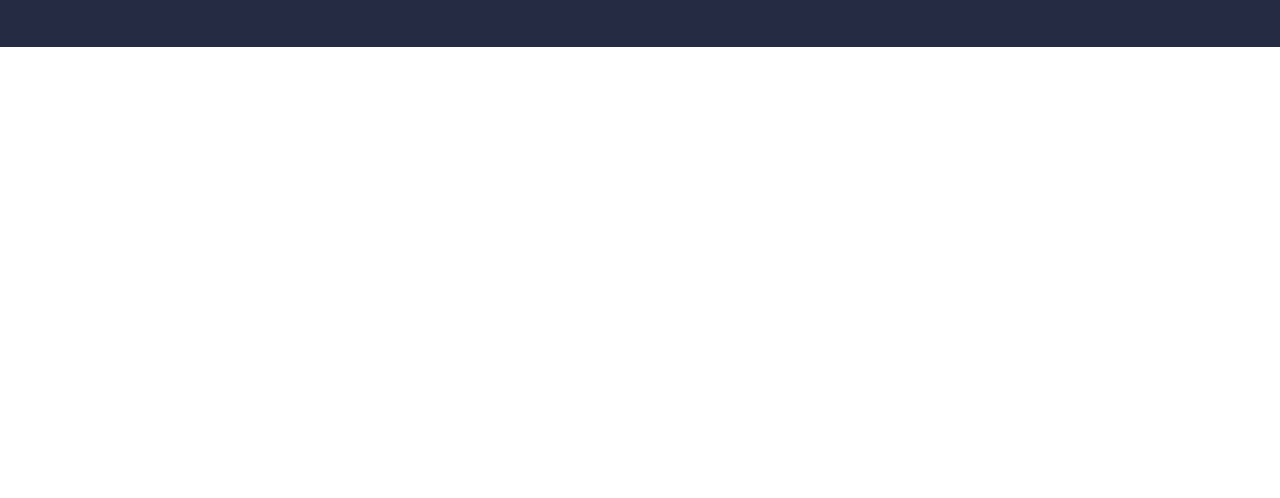
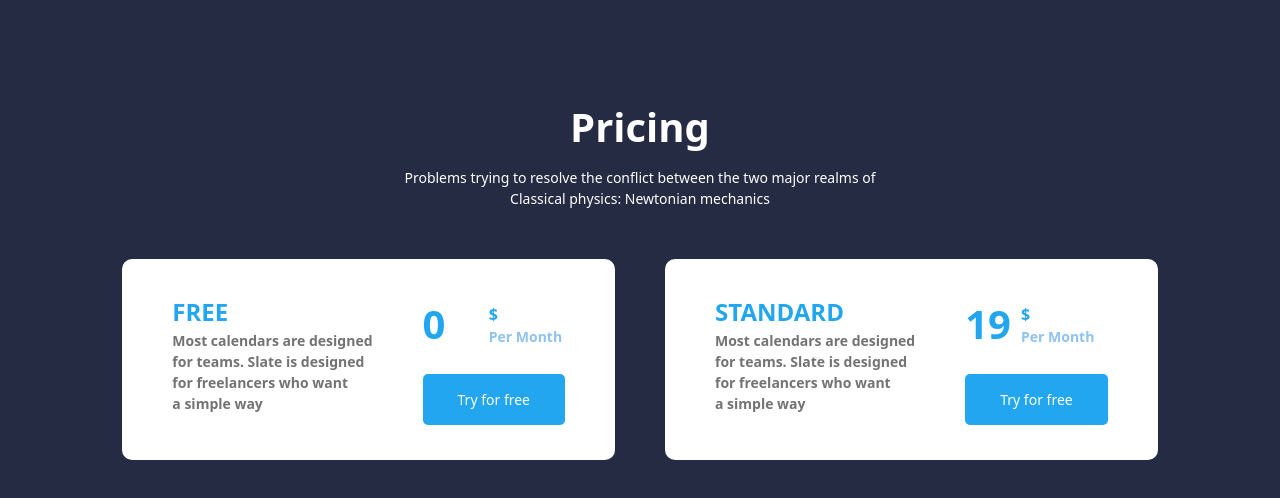
Before and after one commit to mahmadzoda09/TailwindLesson5hw, a website: page index.html in a window 1280 px wide. Shown: the part 2156-2654 px from the top of the page. Before the commit the page ends 2203 px from the top, so only its background shows below. Drawn offline with Linux system fonts and the light colour scheme.

Commit message:
Section5

```diff
--- a/index.html
+++ b/index.html
@@ -216,7 +216,7 @@
               </article>
             </nav>
             <nav
-              class="flex items-center gap-[15px] border border-white rounded-[5px] p-[10px_25px]  lg:text-white text-[#252B42] bg-white lg:bg-transparent"
+              class="flex items-center gap-[15px] border border-white rounded-[5px] p-[10px_25px] lg:text-white text-[#252B42] bg-white lg:bg-transparent"
             >
               <i class="fa-brands fa-google-play"></i>
               <article>
@@ -245,6 +245,60 @@
           </div>
         </section>
       </div>
+      <div class="bg-[#252B42] p-[50px_25px]">
+        <section class="max-w-300 m-auto flex items-center flex-col gap-[50px]">
+          <nav
+            class="flex flex-col gap-[10px] items-center text-center px-[20px] lg:px-[350px]"
+          >
+            <h1 class="text-[40px] font-bold text-white">Pricing</h1>
+            <p class="text-[14px] font-medium text-white">
+              Problems trying to resolve the conflict between the two major
+              realms of Classical physics: Newtonian mechanics
+            </p>
+          </nav>
+          <div class="flex flex-col lg:flex-row items-center gap-[50px] ">
+            <nav class=" flex gap-[50px] bg-white p-[35px_50px] rounded-[10px]">
+              <aside class="flex flex-col">
+                <h1 class="text-[#23A6F0] text-[24px] font-bold">FREE</h1>
+                <p class="text-[14px] font-semibold text-[#737373]">
+                  Most calendars are designed <br> for teams. Slate is designed <br> for
+                  freelancers who want <br> a simple way
+                </p>
+              </aside>
+              <aside class="flex flex-col gap-[20px]">
+                <nav class="flex items-center gap-[10px]">
+                  <h1 class="text-[#23A6F0] font-bold text-[40px]" >0 <span class="text-transparent">0</span>
+                  </h1>
+                  <nav>
+                    <p class="text-[#23A6F0] font-bold text-[16px]">$</p>
+                    <p class="text-[#8EC2F2] font-semibold text-[14px]">Per Month</p>
+                  </nav>
+                </nav>
+                <button class="lg:p-[15px_35px] p-[10px] text-[14px] bg-[#23A6F0] text-white rounded-[5px]">Try for free</button>
+              </aside>
+            </nav>
+            <nav class=" flex gap-[50px] bg-white p-[35px_50px] rounded-[10px]">
+              <aside class="flex flex-col">
+                <h1 class="text-[#23A6F0] text-[24px] font-bold">STANDARD</h1>
+                <p class="text-[14px] font-semibold text-[#737373]">
+                  Most calendars are designed <br> for teams. Slate is designed <br> for
+                  freelancers who want <br> a simple way
+                </p>
+              </aside>
+              <aside class="flex flex-col gap-[20px]">
+                <nav class="flex items-center gap-[10px]">
+                  <h1 class="text-[#23A6F0] font-bold text-[40px]" >19</h1>
+                  <nav>
+                    <p class="text-[#23A6F0] font-bold text-[16px]">$</p>
+                    <p class="text-[#8EC2F2] font-semibold text-[14px]">Per Month</p>
+                  </nav>
+                </nav>
+                <button class="lg:p-[15px_35px] p-[10px] text-[14px] bg-[#23A6F0] text-white rounded-[5px]">Try for free</button>
+              </aside>
+            </nav>
+          </div>
+        </section>
+      </div>
     </main>
   </body>
 </html>
```
Also changed, not shown: src/output.css.
